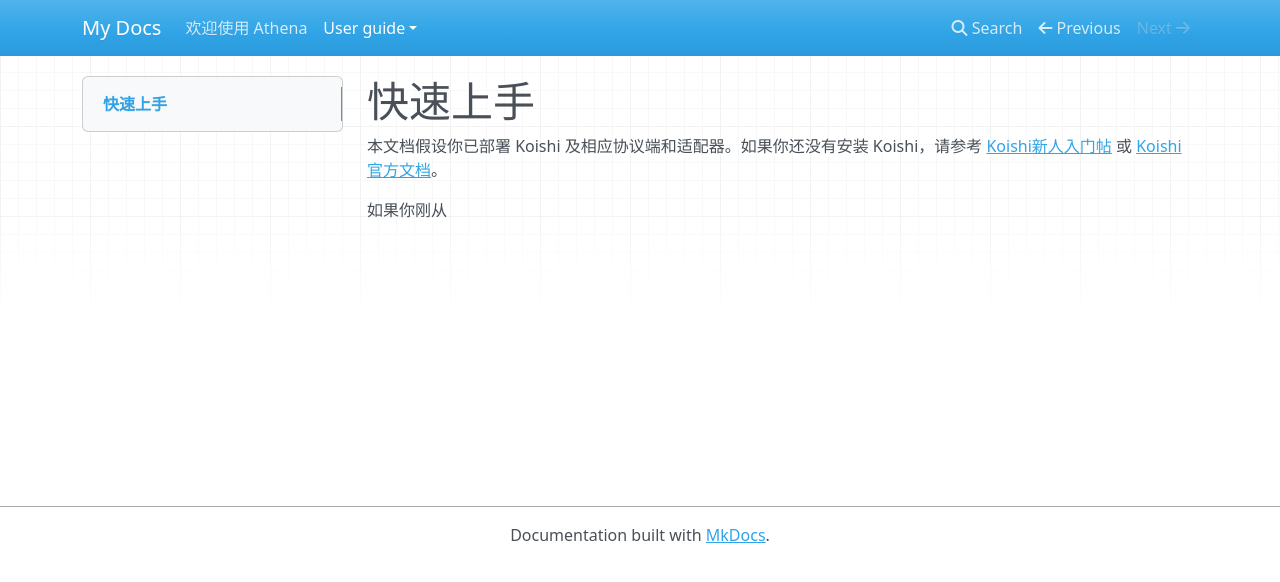
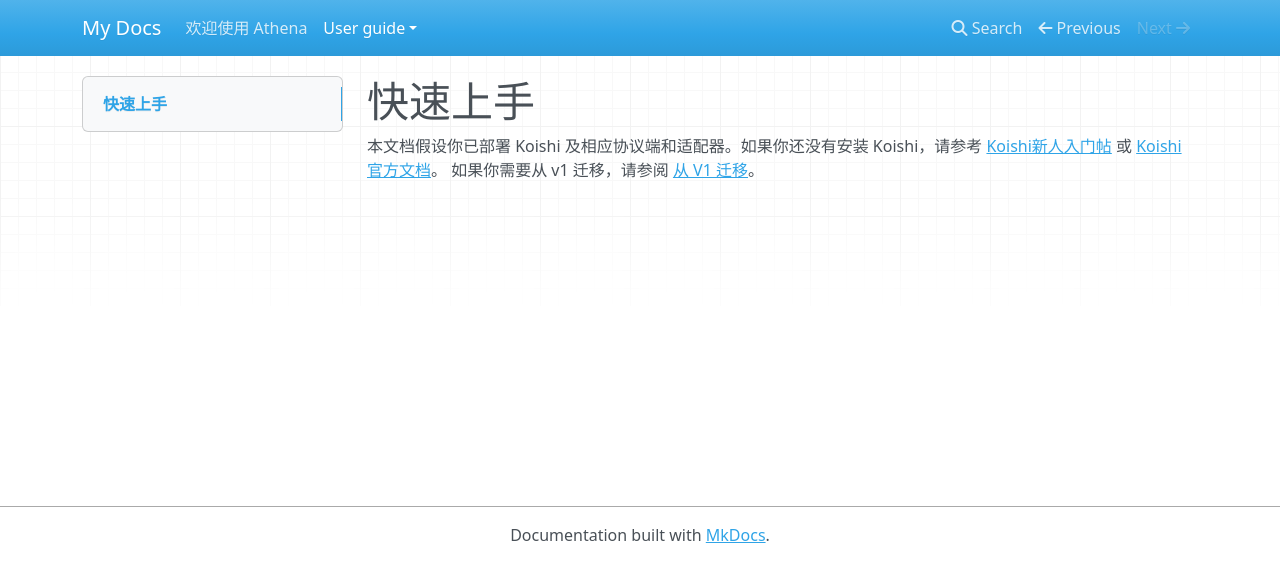
Before and after one commit to HydroGest/AthenaDocsNG, an MkDocs documentation site: the page built from docs/user-guide/getting-started.md.md, in a window 1280 px wide. Shown: the top 582 px of the page. Built offline with MkDocs 1.6.1, drawn with Linux system fonts in a browser that asks for light colours; nearby versions of some CDN libraries.

Commit message:
docs/user-guide/getting-started.md.md updated from https://stackedit.cn/

```diff
--- a/docs/user-guide/getting-started.md.md
+++ b/docs/user-guide/getting-started.md.md
@@ -1,11 +1,9 @@
 
 # 快速上手
 本文档假设你已部署 Koishi 及相应协议端和适配器。如果你还没有安装 Koishi，请参考 [Koishi新人入门帖](https://forum.koishi.xyz/t/topic/556) 或 [Koishi 官方文档](https://koishi.chat/zh-CN/)。
-
-如果你刚从
-
+如果你需要从 v1 迁移，请参阅 [从 V1 迁移](migrate-from-v1)。
 
 
 <!--stackedit_data:
-eyJoaXN0b3J5IjpbNjA2MjkxMDY0XX0=
+eyJoaXN0b3J5IjpbLTM0OTc3NjU2Ml19
 -->
```
